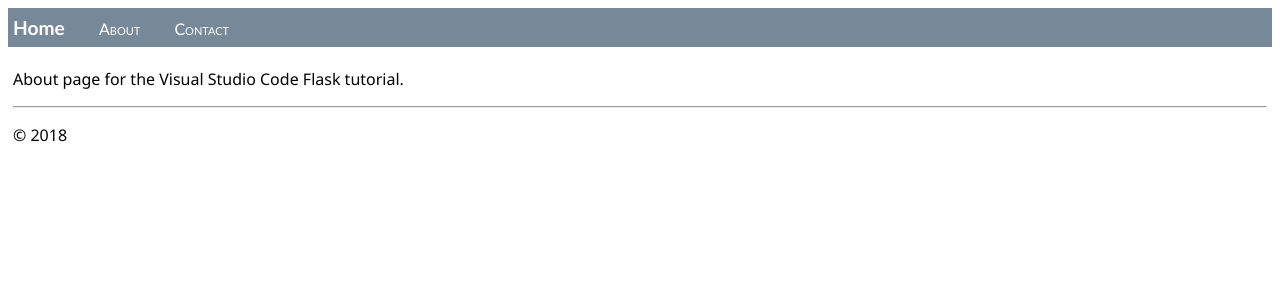
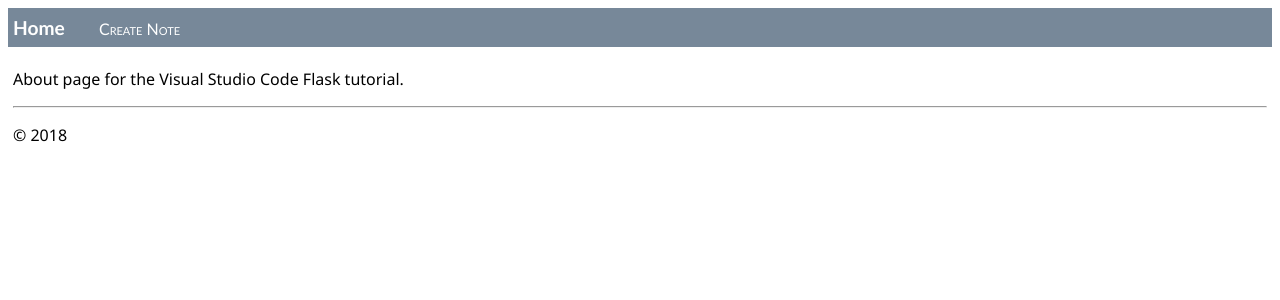
Before and after one commit to PBI22/Agil-Flask-Note-Projekt, a Flask app: page /about/ in a window 1280 px wide. Shown: the top 300 px of the page. Run offline with Flask 3, Linux system fonts and the light colour scheme.

Commit message:
update of layout with create note link

```diff
--- a/hello_app/templates/layout.html
+++ b/hello_app/templates/layout.html
@@ -14,8 +14,8 @@
     <body>
         <div class="navbar">
             <a href="{{ url_for('home') }}" class="navbar-brand">Home</a>
-            <a href="{{ url_for('about') }}" class="navbar-item">About</a>
-            <a href="{{ url_for('contact') }}" class="navbar-item">Contact</a>
+           <!-- <a href="{{ url_for('about') }}" class="navbar-item">About</a> -->
+            <a href="{{ url_for('create') }}" class="navbar-item">Create Note</a>
         </div>
 
         <div class="body-content">
```
